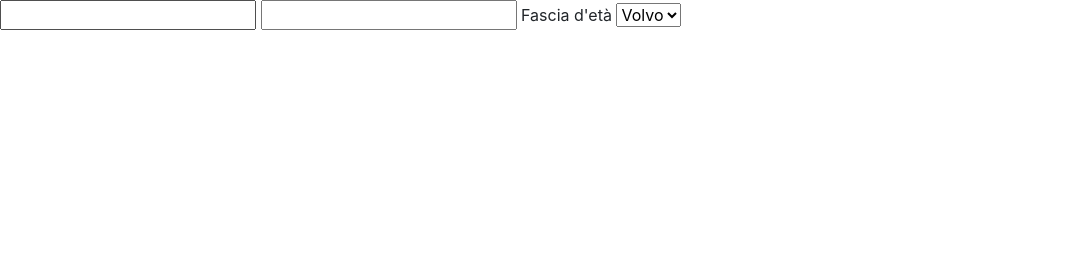
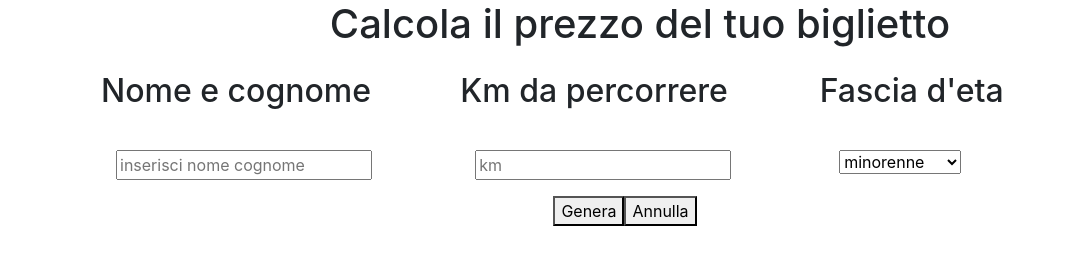
Before and after one commit to Fonta97/js-biglietto-treno-form, a plain HTML site: page index.html in a window 1280 px wide. Shown: the whole page, without its empty margins (0-1065 px from the left). Drawn offline with nearby package versions, Linux system fonts and the light colour scheme; files that its build step writes are made by us from their sources.

Commit message:
strutturazione js

```diff
--- a/index.html
+++ b/index.html
@@ -1,27 +1,66 @@
 <!DOCTYPE html>
 <html>
+
 <head>
     <meta charset="UTF-8" />
     <title>BoolItalia Biglietto</title>
-    <link rel="stylesheet" href="https://cdn.jsdelivr.net/npm/bootstrap@4.3.1/dist/css/bootstrap.min.css" integrity="sha384-ggOyR0iXCbMQv3Xipma34MD+dH/1fQ784/j6cY/iJTQUOhcWr7x9JvoRxT2MZw1T" crossorigin="anonymous">
-    <link rel="stylesheet" href="style.css">
+    <link rel="stylesheet" href="https://cdn.jsdelivr.net/npm/bootstrap@4.3.1/dist/css/bootstrap.min.css"
+        integrity="sha384-ggOyR0iXCbMQv3Xipma34MD+dH/1fQ784/j6cY/iJTQUOhcWr7x9JvoRxT2MZw1T" crossorigin="anonymous">
+    <link rel="stylesheet" href="css/style.css">
 </head>
+
 <body>
 
-    <div>
-        <input type="text">
-        <input type="number">
-        <label for="eta">Fascia d'età</label>
-<select name="range" id="eta" form="carform">
-  <option value="volvo">Volvo</option>
-  <option value="saab">Saab</option>
-  <option value="opel">Opel</option>
+    <!-- sezione principale dati input di calcolo biglietto -->
+    <header class="container">
+        <h1 class="d-flex justify-content-center">Calcola il prezzo del tuo biglietto</h1>
+        <div class="d-flex justify-content-center col-12 p-3 row">
+            <h2 class="col-4">Nome e cognome</h2>
+            <h2 class="col-4">Km da percorrere</h2>
+            <h2 class="col-4">Fascia d'eta</h2>
+        </div>
+        <div class="d-flex justify-content-center col-12 p-3 row m-0">
+            <div class="col-4">
+                <input type="text" id="nome" placeholder="inserisci nome cognome">
+            </div>
+            <div class="col-4">
+                <input type="number" id="km" placeholder="km">
+            </div>
+            <div class="col-4">
+                <form>
+                    <label for="eta"></label>
+                    <select name="eta" id="eta">
+                        <option value="minorenne">minorenne</option>
+                        <option value="maggiorenne">maggiorenne</option>
+                        <option value="over65">over65</option>
+                    </select>
+                </form>
+            </div>
+        </div>
+        <div class="container justify-content-center">
+            <div class="row col-12 d-flex justify-content-center">
+                <button class="send">Genera</button>
+                <button>Annulla</button>
+            </div>
+        </div>
+    </header>
 
-    </div>
+    <!-- sezione biglietto a comparsa -->
+    <footer>
+        <div></div>
+    </footer>
+
 
     <script type="text/javascript" src="js/script.js"></script>
-    <script src="https://code.jquery.com/jquery-3.3.1.slim.min.js" integrity="sha384-q8i/X+965DzO0rT7abK41JStQIAqVgRVzpbzo5smXKp4YfRvH+8abtTE1Pi6jizo" crossorigin="anonymous"></script>
-    <script src="https://cdn.jsdelivr.net/npm/popper.js@1.14.7/dist/umd/popper.min.js" integrity="sha384-UO2eT0CpHqdSJQ6hJty5KVphtPhzWj9WO1clHTMGa3JDZwrnQq4sF86dIHNDz0W1" crossorigin="anonymous"></script>
-    <script src="https://cdn.jsdelivr.net/npm/bootstrap@4.3.1/dist/js/bootstrap.min.js" integrity="sha384-JjSmVgyd0p3pXB1rRibZUAYoIIy6OrQ6VrjIEaFf/nJGzIxFDsf4x0xIM+B07jRM" crossorigin="anonymous"></script>
+    <script src="https://code.jquery.com/jquery-3.3.1.slim.min.js"
+        integrity="sha384-q8i/X+965DzO0rT7abK41JStQIAqVgRVzpbzo5smXKp4YfRvH+8abtTE1Pi6jizo"
+        crossorigin="anonymous"></script>
+    <script src="https://cdn.jsdelivr.net/npm/popper.js@1.14.7/dist/umd/popper.min.js"
+        integrity="sha384-UO2eT0CpHqdSJQ6hJty5KVphtPhzWj9WO1clHTMGa3JDZwrnQq4sF86dIHNDz0W1"
+        crossorigin="anonymous"></script>
+    <script src="https://cdn.jsdelivr.net/npm/bootstrap@4.3.1/dist/js/bootstrap.min.js"
+        integrity="sha384-JjSmVgyd0p3pXB1rRibZUAYoIIy6OrQ6VrjIEaFf/nJGzIxFDsf4x0xIM+B07jRM"
+        crossorigin="anonymous"></script>
 </body>
+
 </html>
--- a/js/script.js
+++ b/js/script.js
@@ -1,24 +1,29 @@
-// richiesta input ad utente su lunghezza viaggio e età
-const wthIsAKilometer = parseInt (document.getElementById('distance').value);
-const userName = (const document.getElementById('name').value;);
-
-console.log(wthIsAKilometer, userName);
 
 
-// dichiarazione variabili costanti prezzo per km e scontistiche in base all'età
+// richiesta input ad utente su lunghezza viaggio e età
+const wthIsAKilometer = document.getElementById("km");
+const userName = document.getElementById("km");
+const sendButton = document.querySelector("send");
+
+
+console.log(wthIsAKilometer, userName, sendButton);
+
+sendButton.addEventListener("click",
+    function () {
         let priceKm = wthIsAKilometer * 0.21;
         let finalPrice
         // calcolo sconto se presente
-if (userAge < 18) {
+        if (userAge === "minorenne") {
             finalPrice = wthIsAKilometer * 0.8
-} else if (userAge > 65) {
+        } else if (userAge === "over65") {
             finalPrice = wthIsAKilometer * 0.6
         }
 
         console.log(priceKm, finalPrice)
 
         finalPrice = (priceKm).toFixed(2)
-
+    }
+)
 console.log(finalPrice)
 
 document.getElementById("ticket_price").innerHTML = "Paga o il trenino Thomas ti verrà a prendere di notte:" + finalPrice + "€";
```
Also changed, not shown: screenshot (16).png (added). Lines whose indentation alone changed are shown as unchanged.
